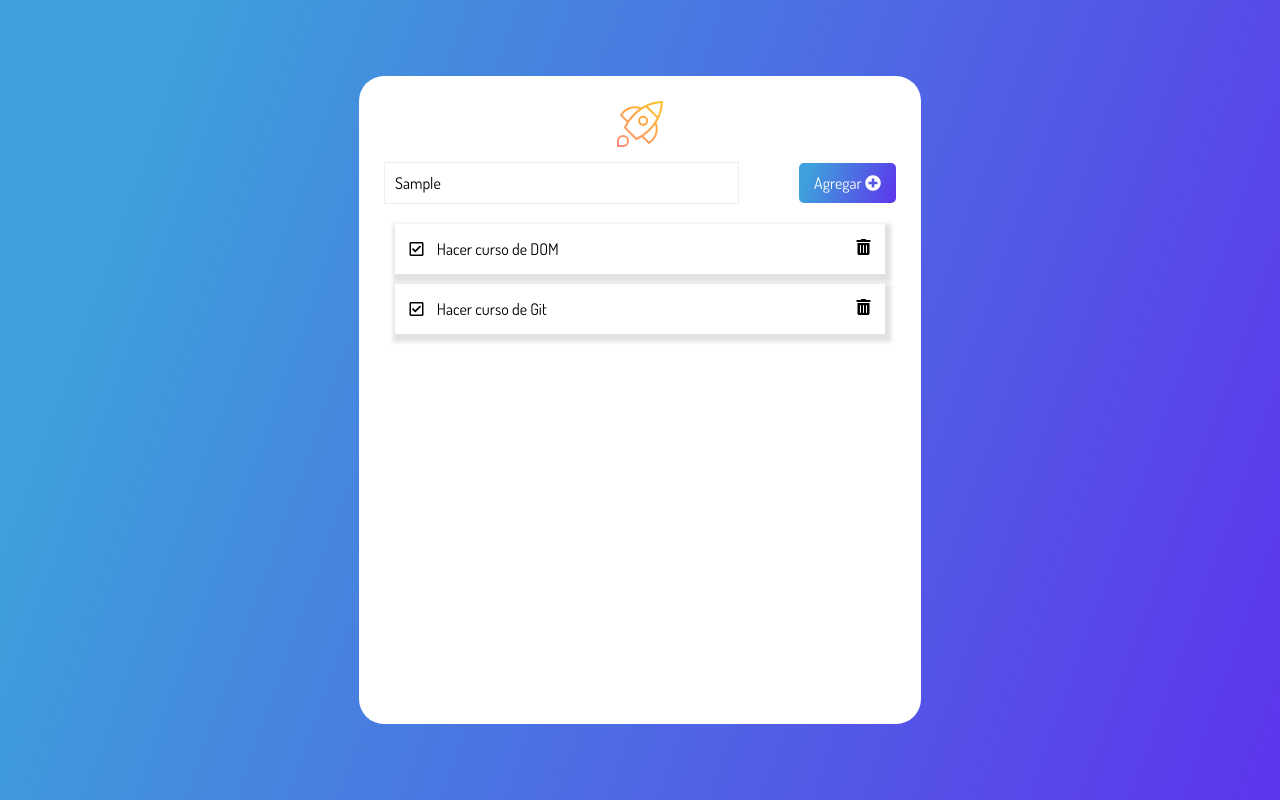
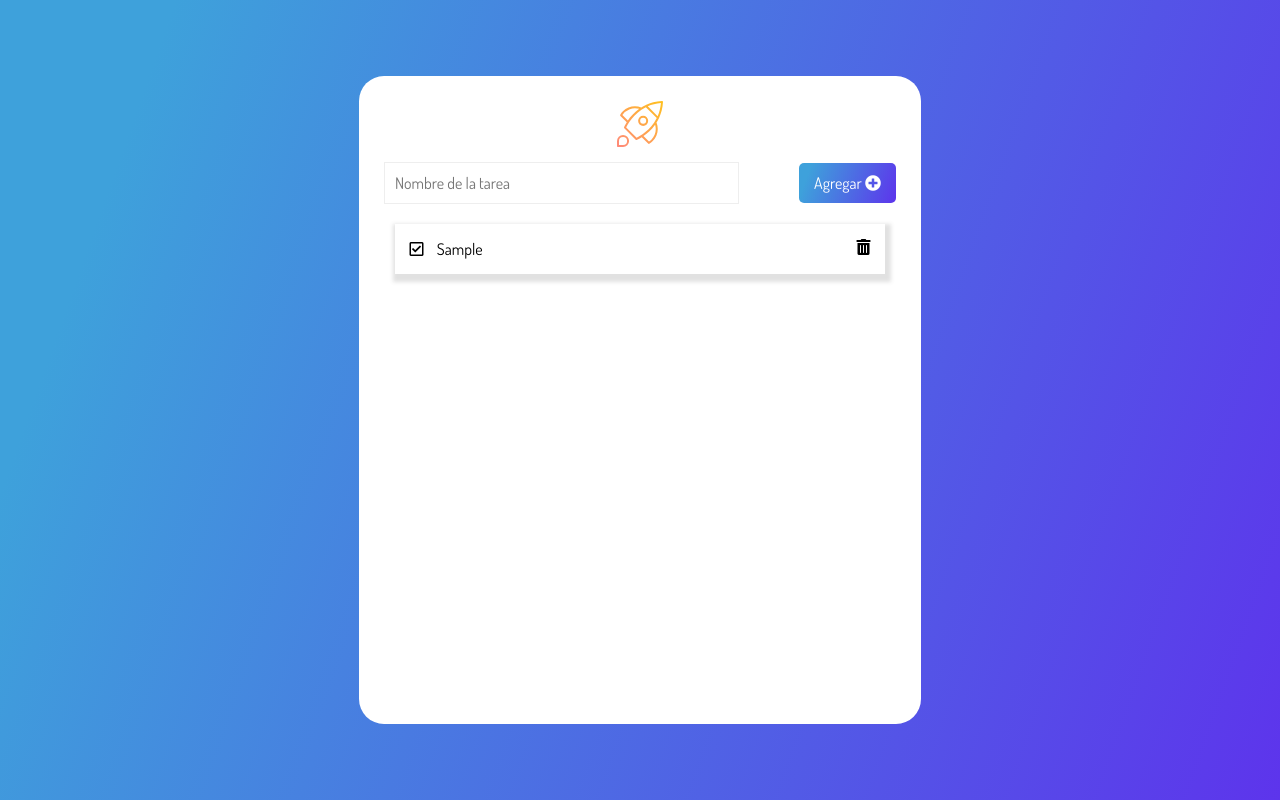
Before and after one commit to kstephantorres/to-do, a plain HTML site: page index.html in a window 1280 px wide. Both pictures are taken after typing "Sample" into the empty fields and a click on the button "Agregar". Drawn offline with Linux system fonts and the light colour scheme.

Commit message:
clase03 completada

```diff
--- a/index.html
+++ b/index.html
@@ -36,21 +36,8 @@
             </button>
           </form>
         </div>
-        <ul class="cardsList">
-          <li class="card">
-            <div>
-              <i class="far fa-check-square icon"></i>
-              <span class="task">Hacer curso de DOM</span>
-            </div>
-            <i class="fas fa-trash-alt trashIcon icon"></i>
-          </li>
-          <li class="card">
-            <div>
-              <i class="far fa-check-square icon"></i>
-              <span class="task">Hacer curso de Git</span>
-            </div>
-            <i class="fas fa-trash-alt trashIcon icon"></i>
-          </li>
+        <ul class="cardsList" data-list>
+
         </ul>
       </div>
     </main>
--- a/script.js
+++ b/script.js
@@ -3,8 +3,19 @@ const btn= document.querySelector("[data-form-btn]")
 const createTask = (event)=>{
     event.preventDefault()
     const input= document.querySelector("[data-form-input]")
-    console.log(input.value)
-
+    const value = input.value
+    const list = document.querySelector('[data-list]')
+    const task = document.createElement('li')
+    task.classList.add('card')
+    input.value=''
+    const content =`<div>
+        <i class="far fa-check-square icon"></i>
+        <span class="task">${value}</span>
+        </div>
+        <i class="fas fa-trash-alt trashIcon icon"></i>`
+        task.innerHTML=content
+    list.appendChild(task)
+    console.log(content)
 }
 
 btn.addEventListener('click', createTask)
```
